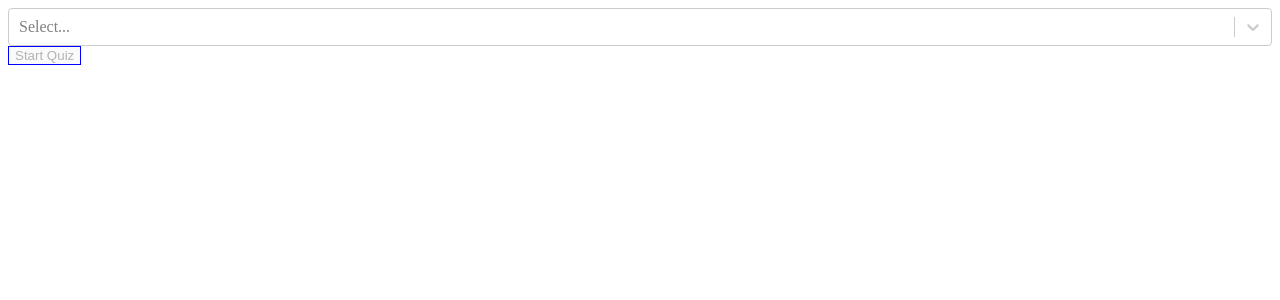
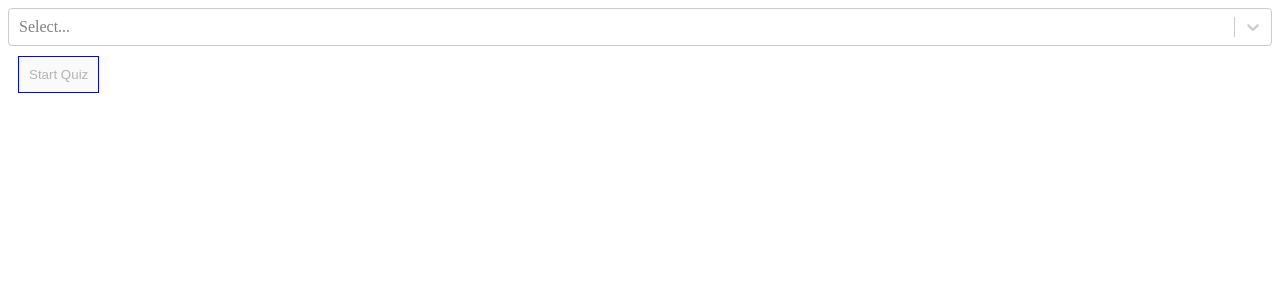
Before and after one commit to EECS/trivia-app, a Next.js app: page /quiz in a window 1280 px wide. Shown: the top 300 px of the page. Built offline with nearby package versions, Linux system fonts and the light colour scheme.

Commit message:
Added reset function to main quiz page for starting a new quiz after finish

```diff
--- a/components/Button/styles.js
+++ b/components/Button/styles.js
@@ -1,6 +1,9 @@
 import styled from "styled-components";
 
 export default styled.button`
-  margin-right: 20px;
+  display: flex;
+  margin: 10px;
   border: 1px solid blue;
+  padding: 10px;
+  text-align: center;
 `;
--- a/components/Question/styles.js
+++ b/components/Question/styles.js
@@ -1,6 +1,7 @@
-import styled from 'styled-components';
-import Button from '../Button';
+import styled from "styled-components";
+import Button from "../Button";
+import Question from "../Question";
 
 export default styled(Button)`
- border: 1px solid red;
-`
+  border: 3px solid red;
+`;
--- a/pages/quiz.tsx
+++ b/pages/quiz.tsx
@@ -7,6 +7,7 @@ import QuizList from "../components/QuizList";
 import Question from "../components/Question";
 import Scoreboard from "../components/Scoreboard";
 import ConfigureQuiz from "../components/ConfigureQuiz";
+import Button from "../components/Button";
 
 const QuizPage = () => {
   const [questions, setQuestions] = useState([]);
@@ -26,7 +27,6 @@ const QuizPage = () => {
       setScore(0);
       setQuestions(res.data.results);
       setCurrentQuestionIndex(0);
-      // setCurrentQuestionIndex(prevQuestion => prevQuestion + 1);
     }, []);
   };
 
@@ -49,14 +49,19 @@ const QuizPage = () => {
 
     // At the last question
     if (currentQuestionIndex === questions.length - 1) {
-      // onReset();
+      setIsDisplayingResults(true);
     } else {
       setCurrentQuestionIndex(currentQuestionIndex + 1);
     }
   };
 
   if (isDisplayingResults) {
-    return <div>Results Screen</div>;
+    return (
+      <div>
+        <h1>You finished the quiz. Your score was: {score}.</h1>
+        <Button onClick={onReset}>Take Another Quiz!</Button>
+      </div>
+    );
   }
 
   if (!questions.length)
@@ -72,10 +77,7 @@ const QuizPage = () => {
     <Layout title="Quiz | Trivia App">
       <h1>Quiz Page</h1>
       <div class="main">
-        {/* <Quiz /> */}
-        {false ? (
-          <h1>You finished the quiz. Your score was: {score}.</h1>
-        ) : questions.length === 0 ? (
+        {questions.length === 0 ? (
           <ConfigureQuiz
             onDifficultySelect={onDifficultySelect}
             selectedDifficulty={difficulty}
```
